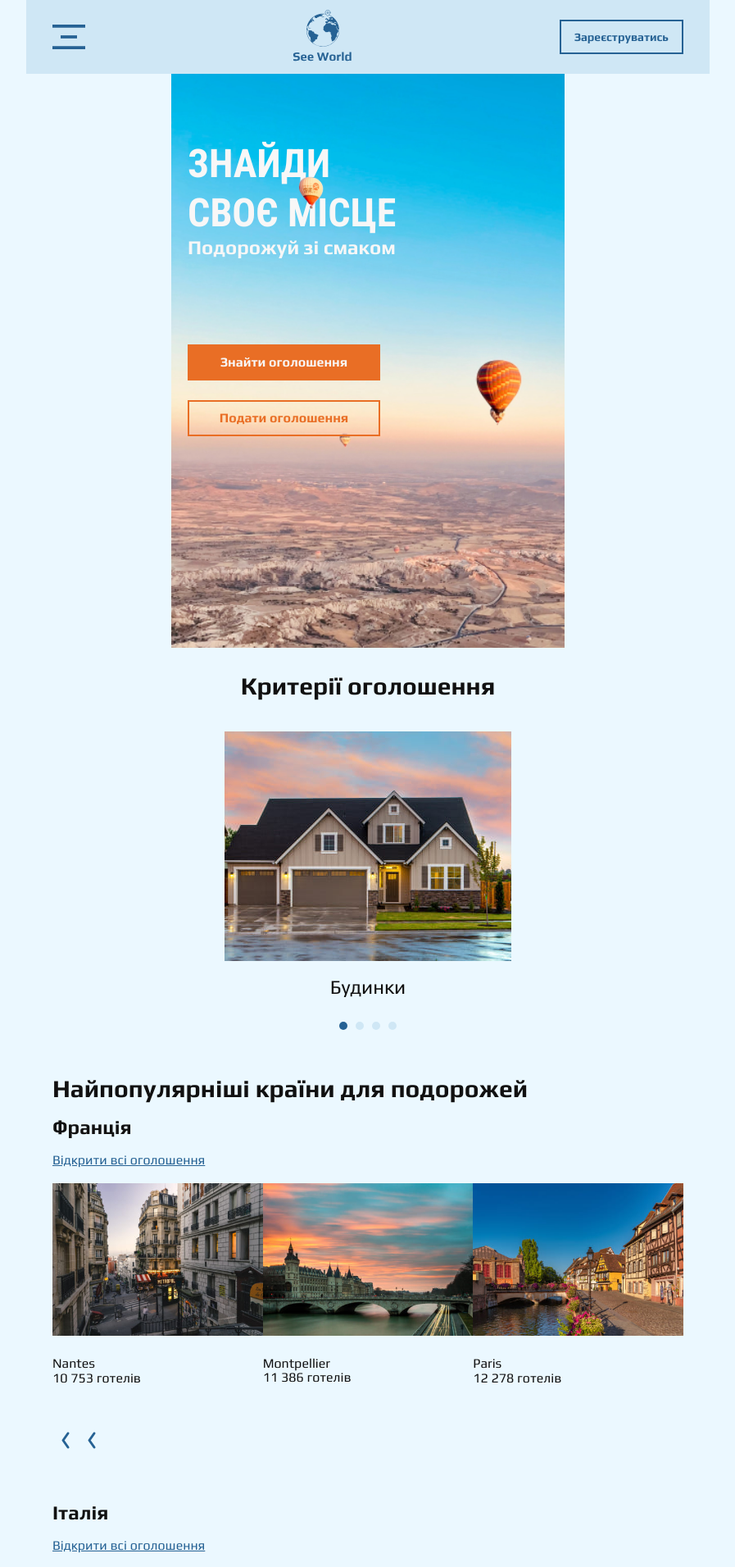
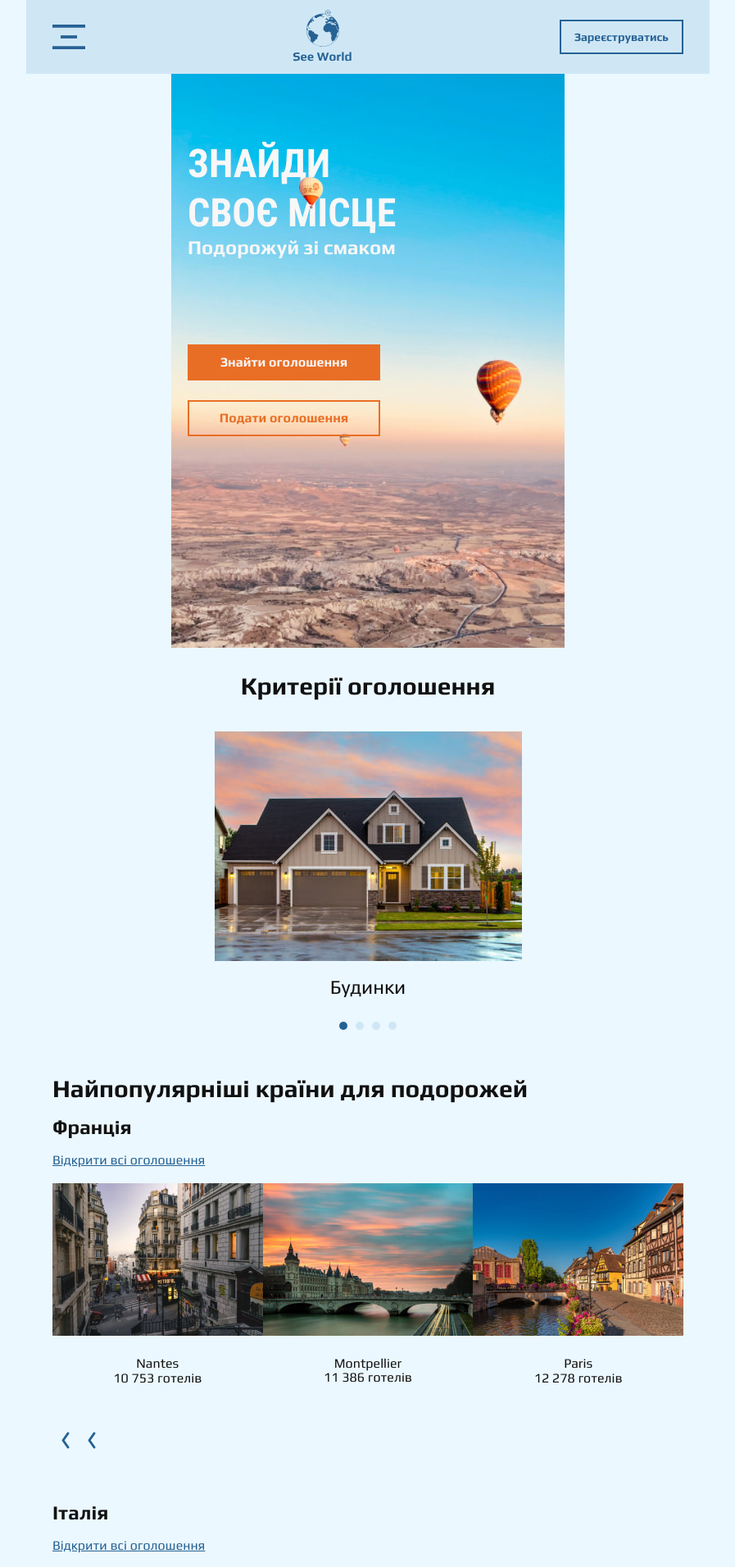
Before and after one commit to mantr88/travel-agency, a Next.js app: page /home in a window 1280 px wide. Shown: the top 1911 px of the page at 82% size, without its empty margins (191-1088 px from the left). Built offline with nearby package versions, Linux system fonts and the light colour scheme.

Commit message:
fix: images size

```diff
--- a/src/app/components/CitiesByCountriesList/CitiesByCountriesList.module.css
+++ b/src/app/components/CitiesByCountriesList/CitiesByCountriesList.module.css
@@ -1,5 +1,12 @@
 .hotelsListItem {
   margin-top: 20px;
+}
+
+.slide {
+  display: flex;
+  flex-direction: column;
+  justify-content: center;
+  align-items: center;
 }
 
 .countryName {
--- a/src/app/components/CitiesByCountriesList/CitiesByCountriesList.tsx
+++ b/src/app/components/CitiesByCountriesList/CitiesByCountriesList.tsx
@@ -83,8 +83,6 @@ export default function CitiesByCountriesList({ cities }: Props) {
                   <Image
                     src={city.photo}
                     alt={city.cityName}
-                    width="350"
-                    height="250"
                   />
                   <h4 className={css.cityName}>{city.cityName}</h4>
                   <p className={css.hotelQuantity}>
--- a/src/app/components/Criteria/Criteria.module.css
+++ b/src/app/components/Criteria/Criteria.module.css
@@ -17,30 +17,17 @@
   min-width: 350px;
   max-height: 100vh;
 }
+
 .cardTitle {
   font-weight: 400;
   font-size: 24px;
 }
 
 .img {
-  width: 350px;
-  height: 280px;
   object-fit: cover;
   margin-bottom: 20px;
-  /* margin-top: 20px; */
 }
 
-/* .number-slide1 {
-}
-
-.number-slide2 {
-}
-
-.number-slide3 {
-}
-
-.number-slide4 {
-} */
 
 .navigation-wrapper {
   position: relative;
--- a/src/app/components/Hero/Hero.module.css
+++ b/src/app/components/Hero/Hero.module.css
@@ -61,6 +61,7 @@
   gap: 24px;
   width: 235px;
   margin-left: 20px;
+  z-index: 2;
 }
 
 .btnFind {
--- a/src/app/components/LastAds/last-ads-card.tsx
+++ b/src/app/components/LastAds/last-ads-card.tsx
@@ -11,8 +11,7 @@ function LastAdsCard({ hotel }: LastAdsCardProps) {
   const { name, photo, city, country, rating } = hotel;
   return (
     <li key={name} className={css.listItem}>
-      <Image src={photo} alt={name} width="350"
-        height="250" />
+      <Image src={photo} alt={name} />
       <h4 className={css.name}>{name}</h4>
       <p className={css.city}>{city}, <span className={css.country}>{country}</span></p>
       <p className={css.rating}><Star /><span>{rating}</span></p>
--- a/src/app/components/LastAds/last-ads.component.module.css
+++ b/src/app/components/LastAds/last-ads.component.module.css
@@ -5,6 +5,7 @@
 .list {
   display: grid;
   row-gap: 20px;
+  justify-content: center;
 }
 
 .listItem {
```
